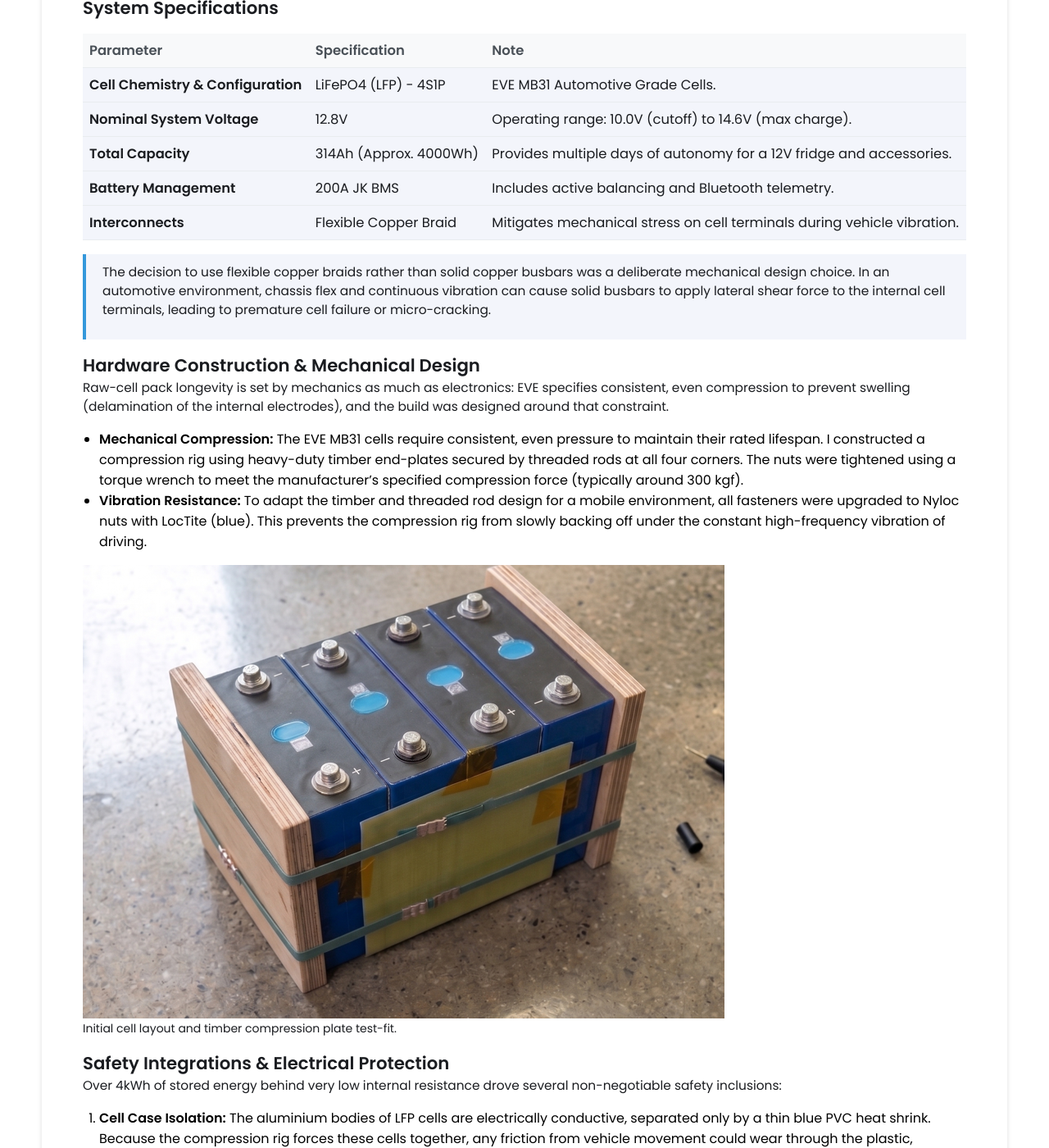
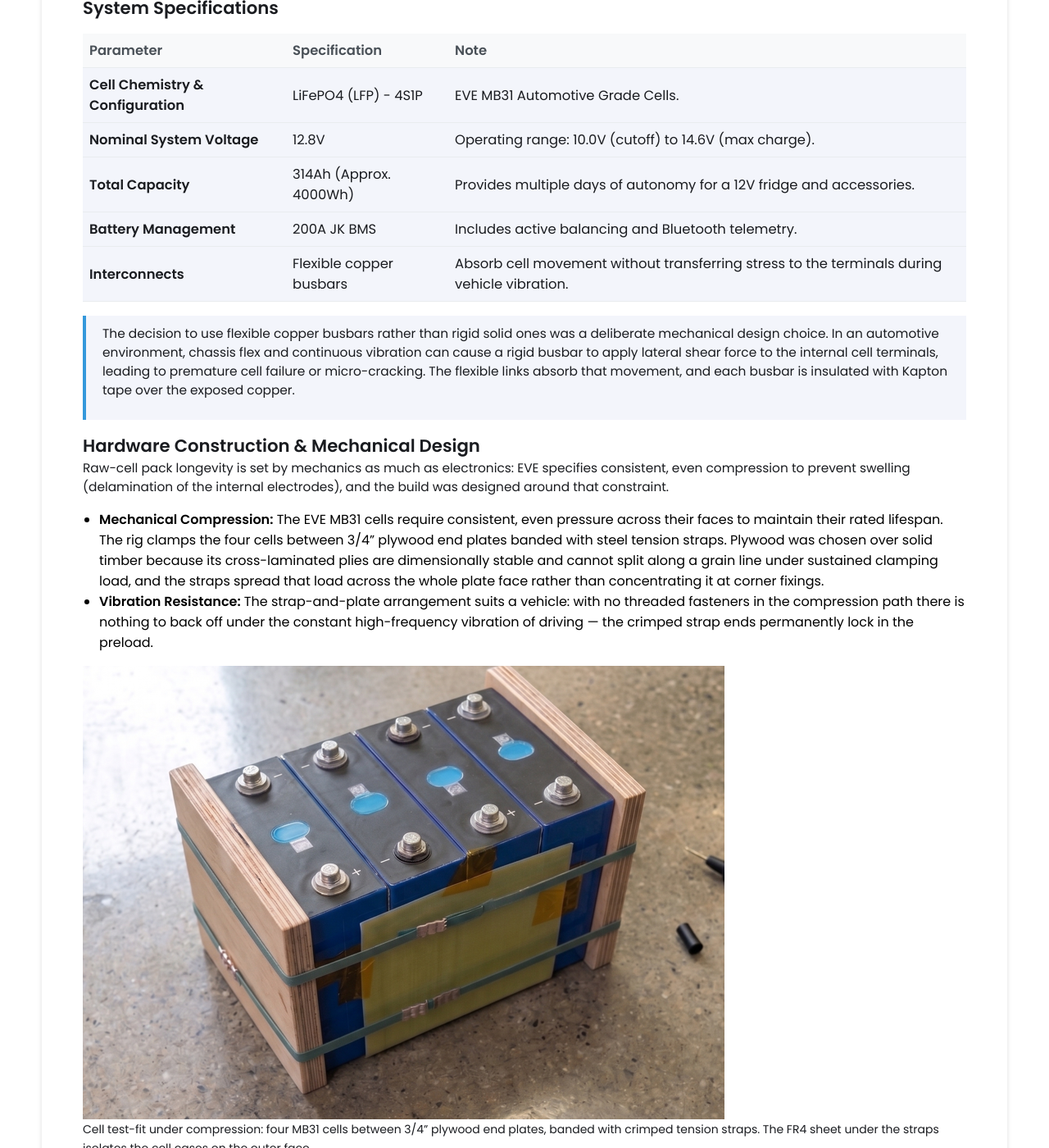
Before and after one commit to OliCar-del/OliCar-del.github.io, a Jekyll site: the page built from _projects/07_batt/index.md, in a window 1280 px wide and 1400 px high, scrolled down 1051 px. Shown: the whole window at 82% size. Built offline with Jekyll 4.4.1, drawn with Linux system fonts in a browser that asks for light colours; some of the changed text lies outside the part shown.

Commit message:
some images

```diff
--- a/_projects/07_batt/index.md
+++ b/_projects/07_batt/index.md
@@ -26,19 +26,19 @@ To achieve this, I engineered a 4S (4-series) Lithium Iron Phosphate (LiFePO4) b
 | **Nominal System Voltage** | 12.8V | Operating range: 10.0V (cutoff) to 14.6V (max charge). |
 | **Total Capacity** | 314Ah (Approx. 4000Wh) | Provides multiple days of autonomy for a 12V fridge and accessories. |
 | **Battery Management** | 200A JK BMS | Includes active balancing and Bluetooth telemetry. |
-| **Interconnects** | Flexible Copper Braid | Mitigates mechanical stress on cell terminals during vehicle vibration. |
+| **Interconnects** | Flexible copper busbars | Absorb cell movement without transferring stress to the terminals during vehicle vibration. |
 
-> The decision to use flexible copper braids rather than solid copper busbars was a deliberate mechanical design choice. In an automotive environment, chassis flex and continuous vibration can cause solid busbars to apply lateral shear force to the internal cell terminals, leading to premature cell failure or micro-cracking.
+> The decision to use flexible copper busbars rather than rigid solid ones was a deliberate mechanical design choice. In an automotive environment, chassis flex and continuous vibration can cause a rigid busbar to apply lateral shear force to the internal cell terminals, leading to premature cell failure or micro-cracking. The flexible links absorb that movement, and each busbar is insulated with Kapton tape over the exposed copper.
 
 ## Hardware Construction & Mechanical Design
 
 Raw-cell pack longevity is set by mechanics as much as electronics: EVE specifies consistent, even compression to prevent swelling (delamination of the internal electrodes), and the build was designed around that constraint.
 
-* **Mechanical Compression:** The EVE MB31 cells require consistent, even pressure to maintain their rated lifespan. I constructed a compression rig using heavy-duty timber end-plates secured by threaded rods at all four corners. The nuts were tightened using a torque wrench to meet the manufacturer's specified compression force (typically around 300 kgf).
-* **Vibration Resistance:** To adapt the timber and threaded rod design for a mobile environment, all fasteners were upgraded to Nyloc nuts with LocTite (blue). This prevents the compression rig from slowly backing off under the constant high-frequency vibration of driving.
+* **Mechanical Compression:** The EVE MB31 cells require consistent, even pressure across their faces to maintain their rated lifespan. The rig clamps the four cells between 3/4" plywood end plates banded with steel tension straps. Plywood was chosen over solid timber because its cross-laminated plies are dimensionally stable and cannot split along a grain line under sustained clamping load, and the straps spread that load across the whole plate face rather than concentrating it at corner fixings.
+* **Vibration Resistance:** The strap-and-plate arrangement suits a vehicle: with no threaded fasteners in the compression path there is nothing to back off under the constant high-frequency vibration of driving — the crimped strap ends permanently lock in the preload.
 
 {% include image-gallery.html images="testfit.png" height="600" %}
-<span style="font-size: 14px">Initial cell layout and timber compression plate test-fit.</span>
+<span style="font-size: 14px">Cell test-fit under compression: four MB31 cells between 3/4" plywood end plates, banded with crimped tension straps. The FR4 sheet under the straps isolates the cell cases on the outer face.</span>
 
 ## Safety Integrations & Electrical Protection
 
@@ -48,8 +48,8 @@ Over 4kWh of stored energy behind very low internal resistance drove several non
 2. **Catastrophic Fusing:** A Class T fuse (or high-interrupt ANL fuse) was installed immediately at the main positive terminal. Standard automotive fuses cannot safely interrupt the thousands of amps these cells can deliver in a short circuit; the arc would simply jump the gap.
 3. **Thermal Management:** The JK BMS temperature probes were affixed directly to the cell bodies. The BMS was programmed to enforce a strict low-temperature charging cutoff (0°C). Charging LFP cells below freezing causes permanent lithium plating and immediate cell degradation.
 
-{% include image-gallery.html images="placeholder.png" height="600" %}
-<span style="font-size: 14px">JK BMS wired into the pack, showing active balancing leads and flexible copper braid interconnects.</span>
+{% include image-gallery.html images="batt.png" height="600" %}
+<span style="font-size: 14px">Assembled pack: Kapton-insulated flexible copper busbars linking the cells, balance leads routed for the JK BMS, and the main positive terminal under its red protective cover.</span>
 
 ## Phase 2: Future Expansion (Custom MPPT & Load Distribution)
 
@@ -58,5 +58,6 @@ With the energy storage foundation complete, Phase 2 involves designing a custom
 * **MPPT Solar Controller:** The system will be fed by a 200W, 12V nominal solar panel. While it is "12V nominal", its actual Open Circuit Voltage (Voc) is approximately 44V, with a Voltage at Maximum Power (Vmp) of ~36V. The PCB will utilize a synchronous buck converter topology to efficiently step the 36V+ input down to the precise 14.4V bulk/absorption voltage required by the LFP pack.
 * **Load Switching Header:** To eliminate standard relays and bulky fuse blocks, the design will incorporate high-side smart FETs (e.g., Infineon PROFETs). This will allow for solid-state, microcontroller-driven load switching of the fridge, lighting, and fans, complete with programmable current-limiting and short-circuit protection on every channel.
 
-{% include image-gallery.html images="placeholder.png" height="600" %}
-<span style="font-size: 14px">Early concept schematic in KiCad for the synchronous buck MPPT logic and smart-FET load switching.</span>
+<!-- TODO image pending — uncomment when the MPPT concept schematic is exported:
+{% include image-gallery.html images="mppt_schematic_draft.png" height="600" %}
+<span style="font-size: 14px">Early concept schematic in KiCad for the synchronous buck MPPT logic and smart-FET load switching.</span> -->
```
